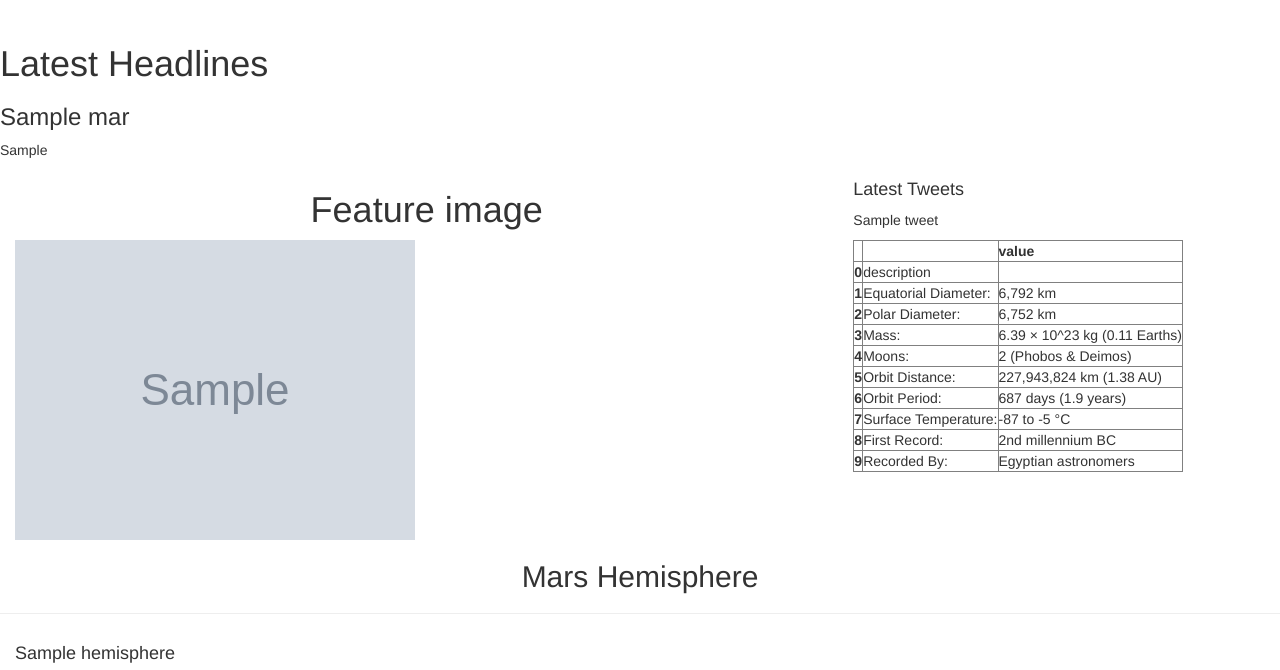
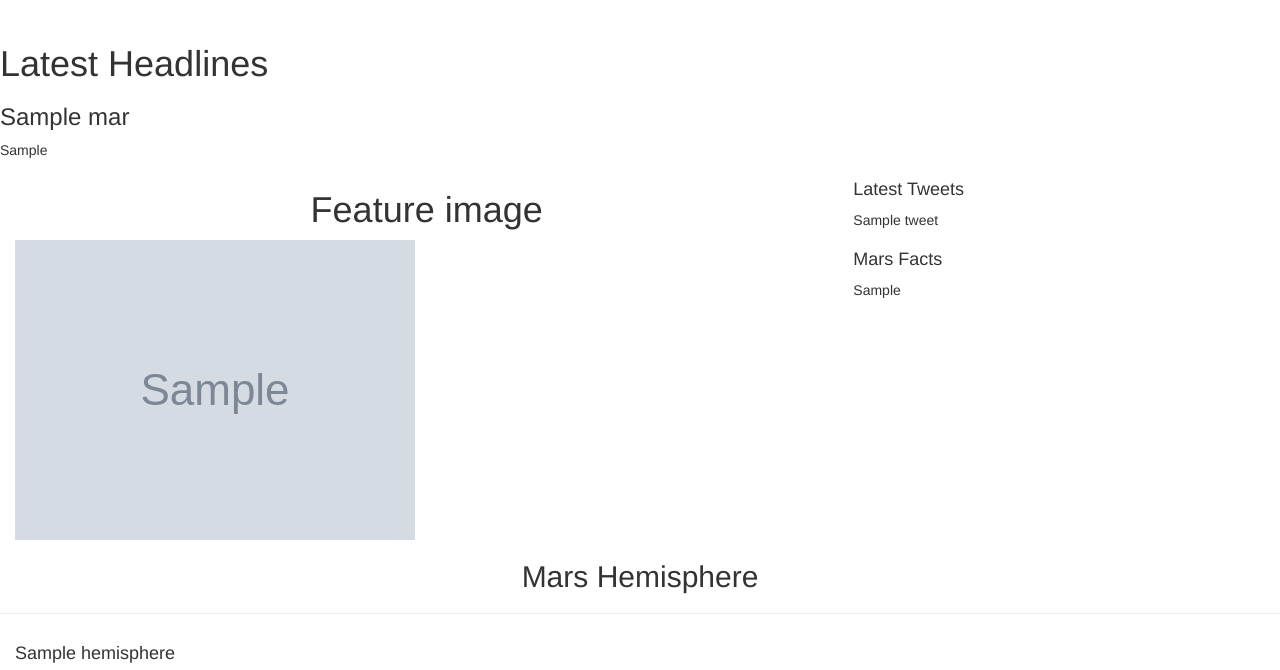
Before and after one commit to timi000/web-scraping-challenge, a Flask app: page / in a window 1280 px wide. Shown: the part 262-932 px from the top of the page. Run offline with Flask 2, Linux system fonts and the light colour scheme; grey boxes marked "Sample" are stand-in pictures; a database or web service that is not in the repository returns one stand-in record (values such as "Sample title"); some libraries are stand-ins or nearby versions.

Commit message:
Updated code

```diff
--- a/templates/index.html
+++ b/templates/index.html
@@ -39,67 +39,13 @@
          </div>
         </div>
         <div class="row">
-          <table border="1" class="dataframe">
-            <thead>
-              <tr style="text-align: right;">
-                <th></th>
-                <th></th>
-                <th>value</th>
-              </tr>
-            </thead>
-            <tbody>
-              <tr>
-                <th>0</th>
-                <td>description</td>
-                <td></td>
-              </tr>
-              <tr>
-                <th>1</th>
-                <td>Equatorial Diameter:</td>
-                <td>6,792 km</td>
-              </tr>
-              <tr>
-                <th>2</th>
-                <td>Polar Diameter:</td>
-                <td>6,752 km</td>
-              </tr>
-              <tr>
-                <th>3</th>
-                <td>Mass:</td>
-                <td>6.39 × 10^23 kg (0.11 Earths)</td>
-              </tr>
-              <tr>
-                <th>4</th>
-                <td>Moons:</td>
-                <td>2 (Phobos &amp; Deimos)</td>
-              </tr>
-              <tr>
-                <th>5</th>
-                <td>Orbit Distance:</td>
-                <td>227,943,824 km (1.38 AU)</td>
-              </tr>
-              <tr>
-                <th>6</th>
-                <td>Orbit Period:</td>
-                <td>687 days (1.9 years)</td>
-              </tr>
-              <tr>
-                <th>7</th>
-                <td>Surface Temperature:</td>
-                <td>-87 to -5 °C</td>
-              </tr>
-              <tr>
-                <th>8</th>
-                <td>First Record:</td>
-                <td>2nd millennium BC</td>
-              </tr>
-              <tr>
-                <th>9</th>
-                <td>Recorded By:</td>
-                <td>Egyptian astronomers</td>
-              </tr>
-            </tbody>
-          </table>
+          <div class="col-md-4">
+          <!-- Mars Facts -->
+          <div class="row" >
+            <h4>Mars Facts</h4>
+            {{ mars.html_table | safe }}
+          </div>
+        </div>
 
         </div>
     </div>
@@ -117,7 +63,7 @@
        <div class="card-body">
         <h4 class="card-title"> {{m.titles}}</h4>
          </div>
-         <img class="card-img-bottom"src="{{m.image_url }}" alt="Mars" style="width: 400px; height:400px;">
+         <img class="image-fluid"src="{{m.image_url }}" alt="Mars" style="width: 400px; height:400px;">
         </div>
        </div>
     {% endfor %}
```
Also changed, not shown: Mars.html (+1 -61 lines), mission_to_mars.py (+17 -3 lines), 1 other file.
